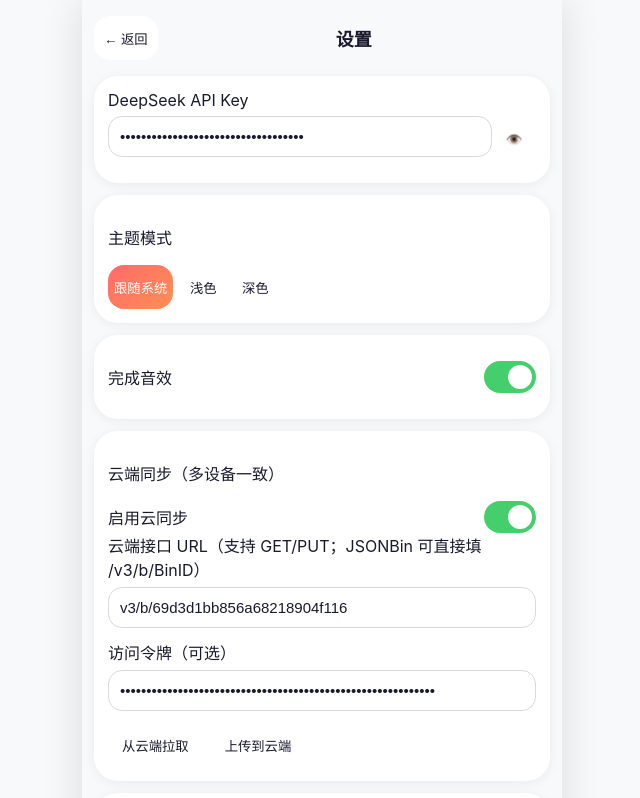
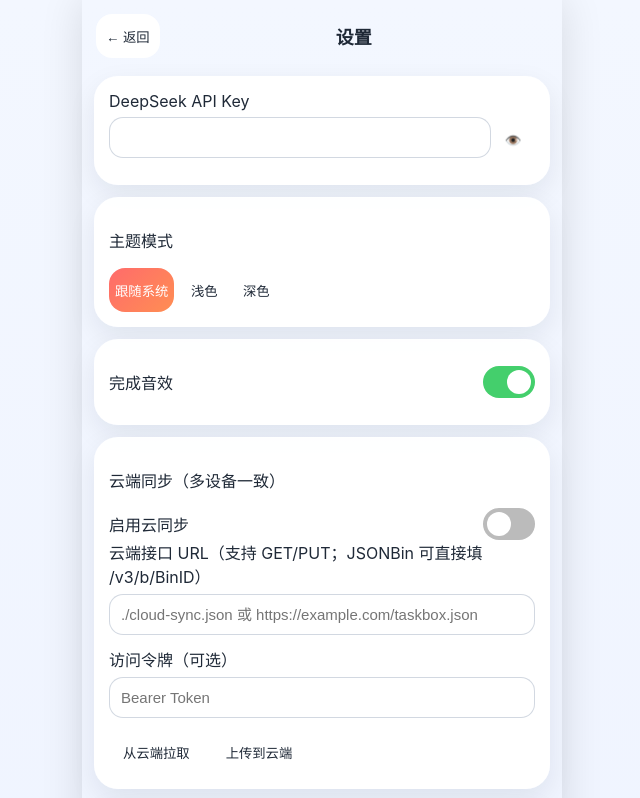
Before and after one commit to wangjun6561-ui/time_control_app, a plain HTML site: page index.html in a window 1280 px wide. Both pictures are taken after a click on the button "⚙️". Shown: the top 798 px of the page, without its empty margins (318-958 px from the left). Drawn offline with Linux system fonts and the light colour scheme; no server answers.

Commit message:
Harden default secrets and refresh visual style system

```diff
--- a/css/style.css
+++ b/css/style.css
@@ -11,28 +11,32 @@
   --box-misc: linear-gradient(135deg, #A29BFE, #6C5CE7);
   --box-study: linear-gradient(135deg, #22c55e, #15803d);
   --box-health: linear-gradient(135deg, #06b6d4, #2563eb);
-  --bg: #F8F9FA;
-  --card-bg: #FFFFFF;
-  --card-shadow: 0 2px 12px rgba(0,0,0,0.06);
-  --text-primary: #1A1A2E;
-  --text-secondary: rgba(26,26,46,0.6);
+  --bg: linear-gradient(180deg, #f3f7ff 0%, #eef3ff 100%);
+  --card-bg: rgba(255,255,255,0.94);
+  --card-shadow: 0 10px 28px rgba(15, 23, 42, 0.08);
+  --text-primary: #1f2937;
+  --text-secondary: rgba(31,41,55,0.62);
   --keyboard-inset: 0px;
 }
 
 @media (prefers-color-scheme: dark) {
   :root {
-    --bg: #1A1A2E;
-    --card-bg: #16213E;
-    --card-shadow: 0 2px 12px rgba(0,0,0,0.3);
-    --text-primary: #F8F9FA;
-    --text-secondary: rgba(248,249,250,0.6);
+    --bg: linear-gradient(180deg, #0f172a 0%, #111827 100%);
+    --card-bg: rgba(22, 33, 62, 0.92);
+    --card-shadow: 0 10px 30px rgba(0,0,0,0.42);
+    --text-primary: #f8fafc;
+    --text-secondary: rgba(248,250,252,0.66);
   }
 }
 
 :root[data-theme='light'] { color-scheme: light; }
 :root[data-theme='dark'] { color-scheme: dark; }
 :root[data-theme='dark'] {
-  --bg: #1A1A2E; --card-bg: #16213E; --card-shadow: 0 2px 12px rgba(0,0,0,0.3); --text-primary: #F8F9FA; --text-secondary: rgba(248,249,250,0.6);
+  --bg: linear-gradient(180deg, #0f172a 0%, #111827 100%);
+  --card-bg: rgba(22, 33, 62, 0.92);
+  --card-shadow: 0 10px 30px rgba(0,0,0,0.42);
+  --text-primary: #f8fafc;
+  --text-secondary: rgba(248,250,252,0.66);
 }
 
 * { box-sizing: border-box; touch-action: manipulation; }
@@ -53,16 +57,16 @@ body {
 .safe-bottom { padding-bottom: calc(16px + env(safe-area-inset-bottom)); }
 .scroll-area { overflow: auto; -webkit-overflow-scrolling: touch; overscroll-behavior: contain; }
 
-.topbar { display: flex; align-items: center; justify-content: space-between; min-height: 52px; }
+.topbar { display: flex; align-items: center; justify-content: space-between; min-height: 52px; padding: 2px 2px 6px; }
 h1,h2,h3 { margin: 0; font-size: 18px; }
 .row { display: flex; }
 .between { justify-content: space-between; }
 .center { align-items: center; }
 .gap8 { gap: 8px; }
-.icon-btn, .btn, .task-content, .check, .fab-main, .fab-sub, .box-card, .tab { min-width: 44px; min-height: 44px; border: none; border-radius: var(--radius-btn); background: var(--card-bg); color: inherit; }
+.icon-btn, .btn, .task-content, .check, .fab-main, .fab-sub, .box-card, .tab { min-width: 44px; min-height: 44px; border: none; border-radius: var(--radius-btn); background: var(--card-bg); color: inherit; backdrop-filter: blur(6px); }
 .icon-btn { padding: 10px; }
 
-.today-card, .panel { background: var(--card-bg); border-radius: var(--radius-card); box-shadow: var(--card-shadow); padding: 14px; margin: 12px 0; }
+.today-card, .panel { background: var(--card-bg); border-radius: var(--radius-card); box-shadow: var(--card-shadow); border: 1px solid rgba(255,255,255,0.18); padding: 14px; margin: 12px 0; }
 .today-card { background: var(--box-important); color: #fff; }
 .progress { height: 8px; border-radius: 999px; background: rgba(255,255,255,.35); overflow: hidden; }
 .progress span { display: block; height: 100%; background: rgba(255,255,255,.88); }
@@ -89,7 +93,7 @@ h1,h2,h3 { margin: 0; font-size: 18px; }
 .fab-wrap { position: fixed; right: 18px; bottom: calc(16px + env(safe-area-inset-bottom) + var(--keyboard-inset)); display: flex; flex-direction: column; gap: 8px; align-items: end; }
 .fab-sub { transform: scale(.8) translateY(10px); opacity: 0; pointer-events: none; transition: 200ms ease-in-out; padding: 0 14px; }
 .fab-wrap.open .fab-sub { transform: scale(1) translateY(0); opacity: 1; pointer-events: auto; }
-.fab-main { width: 56px; height: 56px; border-radius: 50%; background: var(--box-important); color:#fff; font-size: 24px; }
+.fab-main { width: 56px; height: 56px; border-radius: 50%; background: var(--box-important); color:#fff; font-size: 24px; box-shadow: 0 12px 22px rgba(255,107,107,.32); }
 
 .title-input { text-align: center; font-size:18px; font-weight:700; border:none; background:transparent; color:inherit; width: 45%; }
 .box-progress { height: 10px; border-radius: 999px; background: rgba(0,0,0,.1); margin: 8px 0 14px; overflow: hidden; }
@@ -116,7 +120,7 @@ h1,h2,h3 { margin: 0; font-size: 18px; }
 
 .footer-fixed { position: fixed; left: 12px; right: 12px; bottom: 0; background: linear-gradient(to top,var(--bg),transparent); padding-top: 10px; }
 .btn { padding: 10px 14px; }
-.btn.primary { background: var(--box-important); color: #fff; }
+.btn.primary { background: var(--box-important); color: #fff; box-shadow: 0 8px 18px rgba(255,107,107,.28); }
 
 .sheet-backdrop { position: fixed; inset: 0; background: rgba(0,0,0,.28); opacity: 0; transition: opacity .2s; }
 .sheet-backdrop.show { opacity:1; }
@@ -124,7 +128,7 @@ h1,h2,h3 { margin: 0; font-size: 18px; }
 .bottom-sheet.show { transform: translateY(0); }
 .sheet-handle { width: 56px; height: 6px; border-radius: 99px; background:#bbb; margin: 8px auto; }
 .sheet-content { padding: 10px 14px calc(16px + env(safe-area-inset-bottom)); }
-.input, textarea, select { width: 100%; border-radius: var(--radius-input); border:1px solid rgba(0,0,0,.15); background: transparent; color: inherit; padding: 11px; font-size: 15px; margin-top: 6px; margin-bottom: 12px; }
+.input, textarea, select { width: 100%; border-radius: var(--radius-input); border:1px solid rgba(148,163,184,.42); background: rgba(255,255,255,.55); color: inherit; padding: 11px; font-size: 15px; margin-top: 6px; margin-bottom: 12px; }
 .priority-select { display:flex; gap: 8px; }
 .prio-dot { width: 36px; height: 36px; border-radius: 50%; border:2px solid transparent; }
 .prio-dot.active { border-color: #111; }
@@ -155,7 +159,9 @@ h1,h2,h3 { margin: 0; font-size: 18px; }
 .switch input:checked + span { background:#44cf6c; }
 .switch input:checked + span::before { transform: translateX(20px); }
 
-.box-card:active,.task-item:active,.btn:active { transform: scale(0.97); transition: transform 0.1s ease; }
+.box-card:active,.task-item:active,.btn:active { transform: scale(0.98); transition: transform 0.1s ease; }
+.box-card,.panel,.btn,.icon-btn { transition: transform .16s ease, box-shadow .16s ease; }
+.box-card:hover,.panel:hover { box-shadow: 0 12px 30px rgba(15,23,42,.12); }
 
 .toast { position: fixed; left: 50%; bottom: calc(70px + env(safe-area-inset-bottom)); transform: translateX(-50%) translateY(16px); background: rgba(0,0,0,.75); color:#fff; padding:8px 12px; border-radius: 999px; opacity:0; transition:.2s; pointer-events:none; }
 .toast.show { opacity:1; transform: translateX(-50%) translateY(0); }
--- a/js/db.js
+++ b/js/db.js
@@ -107,12 +107,12 @@ function normalize(data = {}) {
       updatedAt: t.updatedAt || t.createdAt || new Date().toISOString()
     })),
     settings: {
-      deepseekApiKey: data.settings?.deepseekApiKey || 'sk-ddabde5745eb401ea45777acf76b673c',
+      deepseekApiKey: data.settings?.deepseekApiKey || '',
       themeMode: data.settings?.themeMode || 'system',
       soundEnabled: data.settings?.soundEnabled ?? true,
       cloudEnabled: data.settings?.cloudEnabled ?? false,
-      cloudEndpoint: data.settings?.cloudEndpoint || 'v3/b/69d3d1bb856a68218904f116',
-      cloudToken: data.settings?.cloudToken || '$2a$10$xCOfTmFVhdMLbv/wEL/UgeCFzBNO/He3sUcqV6OpwMJ.B/mmmxxaa',
+      cloudEndpoint: data.settings?.cloudEndpoint || '',
+      cloudToken: data.settings?.cloudToken || '',
       pavilionDataUrl: data.settings?.pavilionDataUrl || DEFAULT_PAVILION_URL,
       towerDataUrl: !data.settings?.towerDataUrl || data.settings?.towerDataUrl === LEGACY_TOWER_URL
         ? DEFAULT_TOWER_URL
@@ -153,7 +153,7 @@ function seed() {
   const initial = normalize({
     boxes,
     tasks,
-    settings: { deepseekApiKey: 'sk-ddabde5745eb401ea45777acf76b673c', themeMode: 'system', soundEnabled: true, cloudEnabled: true, cloudEndpoint: 'v3/b/69d3d1bb856a68218904f116', cloudToken: '$2a$10$xCOfTmFVhdMLbv/wEL/UgeCFzBNO/He3sUcqV6OpwMJ.B/mmmxxaa' },
+    settings: { deepseekApiKey: '', themeMode: 'system', soundEnabled: true, cloudEnabled: false, cloudEndpoint: '', cloudToken: '' },
     meta: { updatedAt: now, lastDailyReset: '', lastSummaryExportAt: null },
   });
   localStorage.setItem(STORAGE_KEY, JSON.stringify(initial));
```
